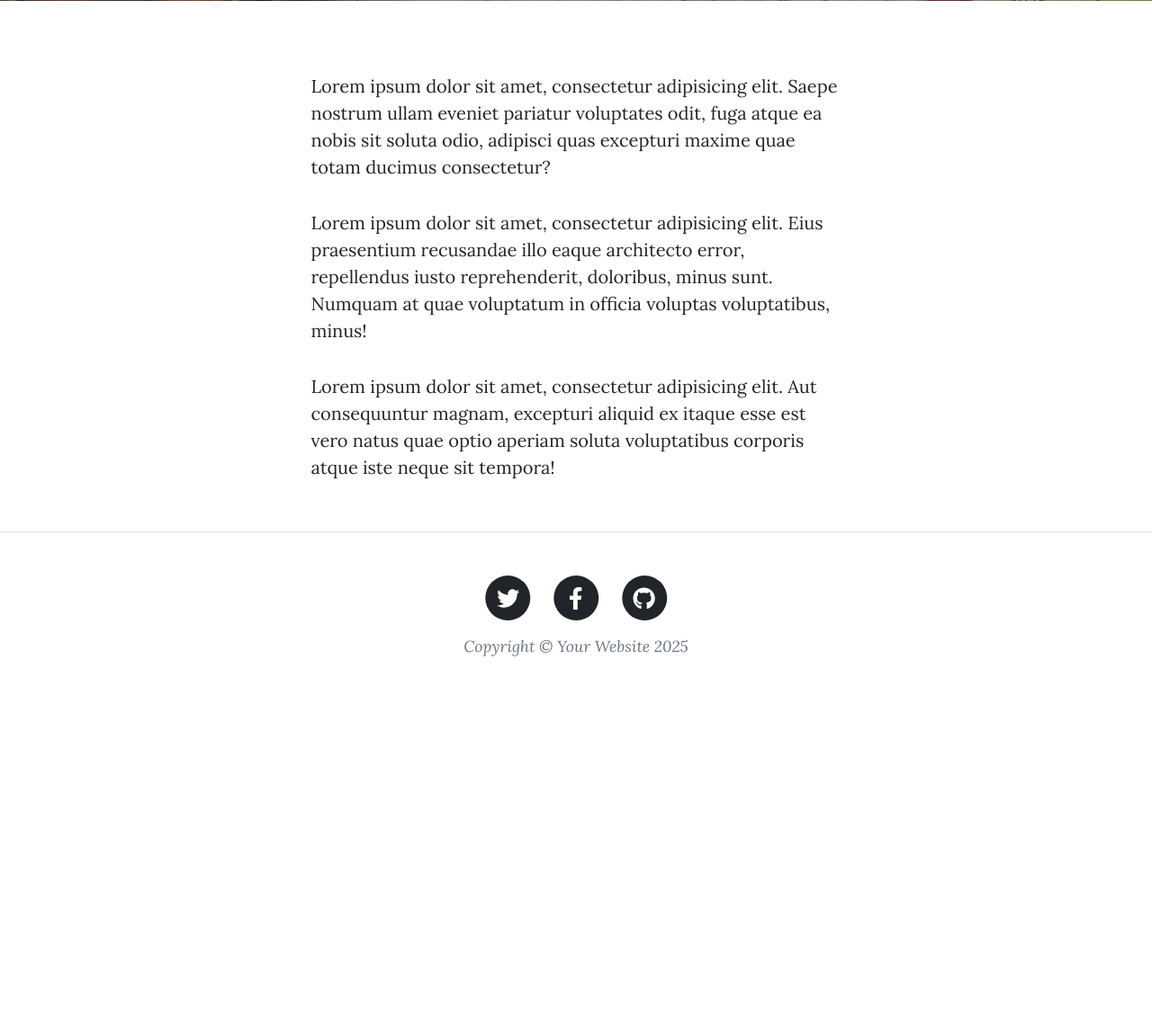
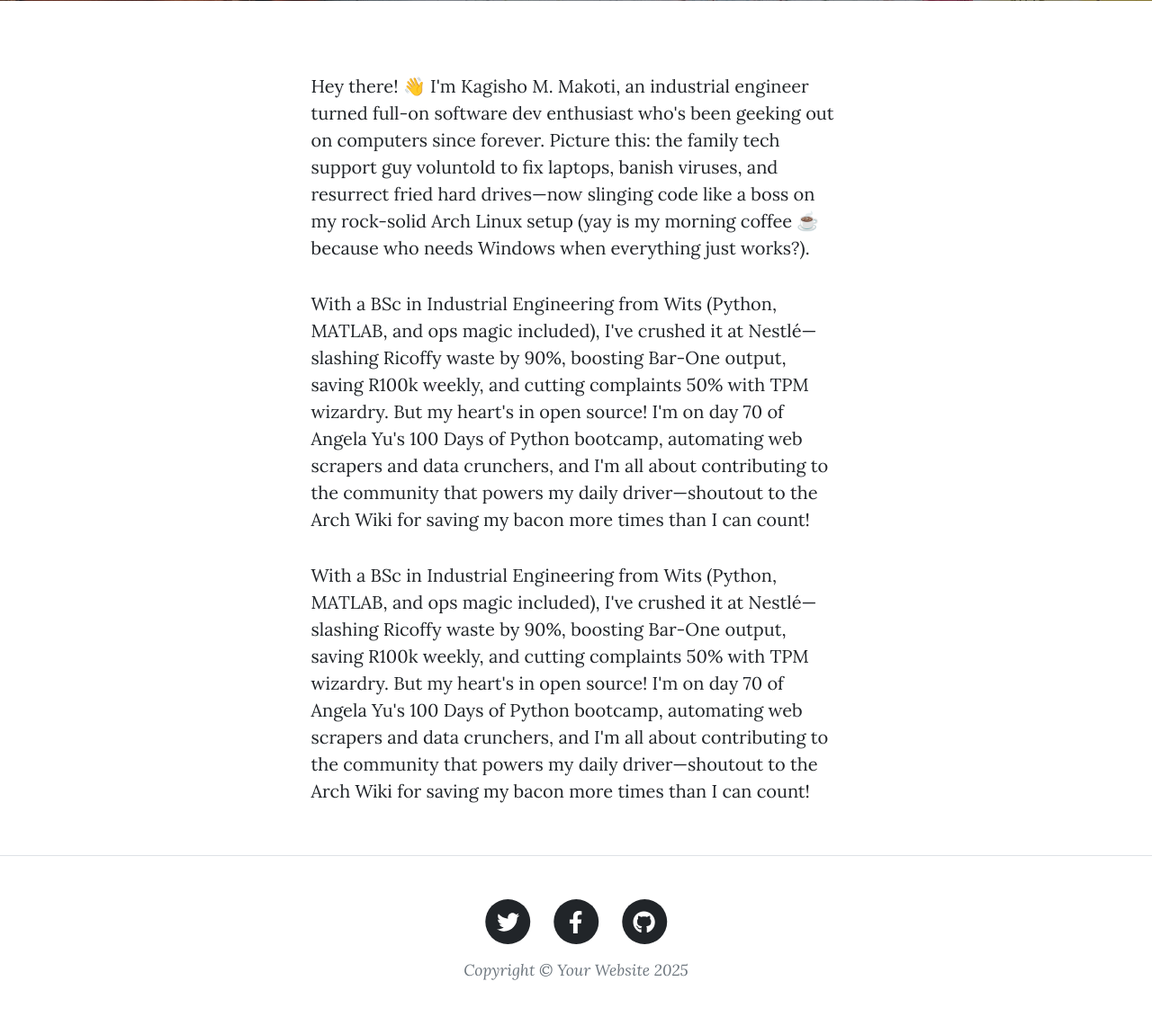
Before and after one commit to k4g1sho/flask_blog_with_users, a Flask app: page /about in a window 1280 px wide. Shown: the part 531-1672 px from the top of the page at 90% size. Before the commit the page ends 1261 px from the top, so only its background shows below. Run offline with Flask 3, Linux system fonts and the light colour scheme; some libraries are stand-ins or nearby versions.

Commit message:
Update about me section
Add section to talk all about me and my interests

```diff
--- a/templates/about.html
+++ b/templates/about.html
@@ -22,22 +22,27 @@
     <div class="row gx-4 gx-lg-5 justify-content-center">
       <div class="col-md-10 col-lg-8 col-xl-7">
         <p>
-          Lorem ipsum dolor sit amet, consectetur adipisicing elit. Saepe
-          nostrum ullam eveniet pariatur voluptates odit, fuga atque ea nobis
-          sit soluta odio, adipisci quas excepturi maxime quae totam ducimus
-          consectetur?
+          Hey there! 👋 I'm Kagisho M. Makoti, an industrial engineer turned full-on software dev enthusiast who's been
+          geeking out on computers since forever. Picture this: the family tech support guy voluntold to fix laptops,
+          banish viruses, and resurrect fried hard drives—now slinging code like a boss on my rock-solid Arch Linux
+          setup (yay is my morning coffee ☕ because who needs Windows when everything just works?).
         </p>
         <p>
-          Lorem ipsum dolor sit amet, consectetur adipisicing elit. Eius
-          praesentium recusandae illo eaque architecto error, repellendus iusto
-          reprehenderit, doloribus, minus sunt. Numquam at quae voluptatum in
-          officia voluptas voluptatibus, minus!
+          With a BSc in Industrial Engineering from Wits (Python, MATLAB, and ops magic included), I've crushed it at
+          Nestlé—slashing Ricoffy waste by 90%, boosting Bar-One output, saving R100k weekly, and cutting complaints 50%
+          with TPM
+          wizardry. But my heart's in open source! I'm on day 70 of Angela Yu's 100 Days of Python bootcamp, automating
+          web
+          scrapers and data crunchers, and I'm all about contributing to the community that powers my daily
+          driver—shoutout to the
+          Arch Wiki for saving my bacon more times than I can count!
         </p>
         <p>
-          Lorem ipsum dolor sit amet, consectetur adipisicing elit. Aut
-          consequuntur magnam, excepturi aliquid ex itaque esse est vero natus
-          quae optio aperiam soluta voluptatibus corporis atque iste neque sit
-          tempora!
+          With a BSc in Industrial Engineering from Wits (Python, MATLAB, and ops magic included), I've crushed it at
+          Nestlé—slashing Ricoffy waste by 90%, boosting Bar-One output, saving R100k weekly, and cutting complaints 50%
+          with TPM wizardry. But my heart's in open source! I'm on day 70 of Angela Yu's 100 Days of Python bootcamp,
+          automating web scrapers and data crunchers, and I'm all about contributing to the community that powers my
+          daily driver—shoutout to the Arch Wiki for saving my bacon more times than I can count!
         </p>
       </div>
     </div>
```
